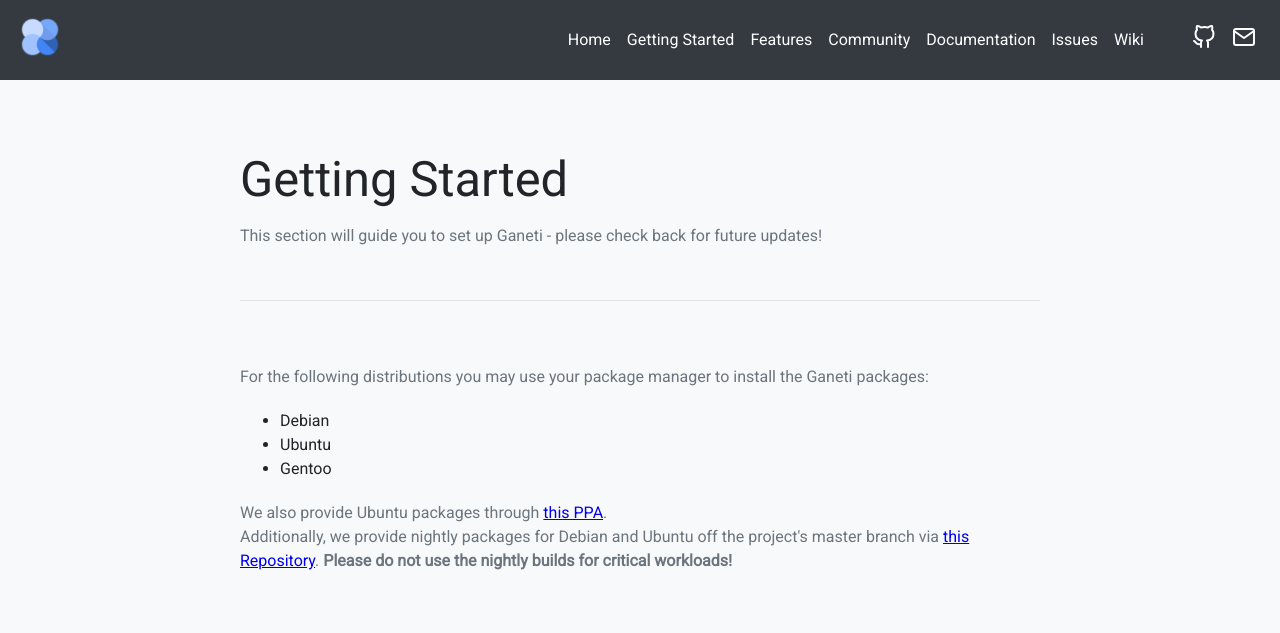
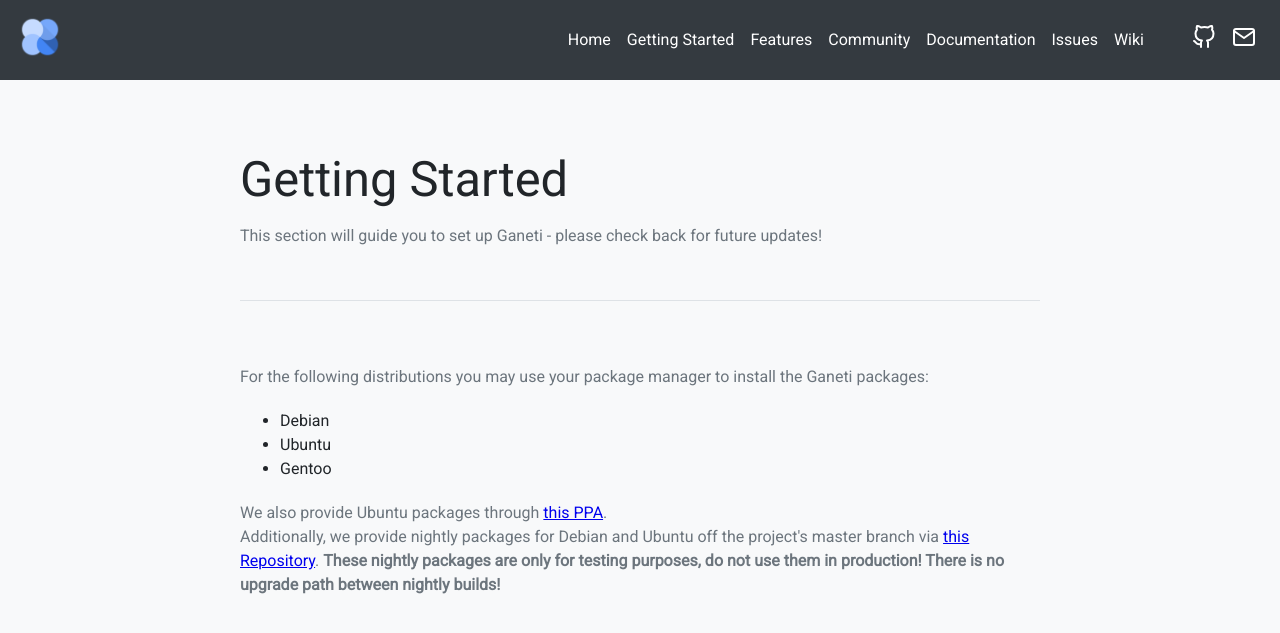
Before and after one commit to ganeti/ganeti.org, a Jekyll site: the page built from gettingstarted.html, in a window 1280 px wide. Shown: the top 633 px of the page. Built offline with Jekyll 4.4.1, drawn with Linux system fonts in a browser that asks for light colours.

Commit message:
nightly packages for Debian/Ubuntu have no upgrade path between builds

```diff
--- a/gettingstarted.html
+++ b/gettingstarted.html
@@ -20,7 +20,7 @@ title: Ganeti - Getting Started
         </p>
         <p>
         We also provide Ubuntu packages through <a href="https://launchpad.net/~pkg-ganeti-devel/+archive/ubuntu/lts">this PPA</a>.<br>
-        Additionally, we provide nightly packages for Debian and Ubuntu off the project's master branch via <a href="https://deb.ganeti.dev">this Repository</a>. <b>Please do not use the nightly builds for critical workloads!</b>
+        Additionally, we provide nightly packages for Debian and Ubuntu off the project's master branch via <a href="https://deb.ganeti.dev">this Repository</a>. <b>These nightly packages are only for testing purposes, do not use them in production! There is no upgrade path between nightly builds!</b>
         </p>
     </section>
 </article>
```
